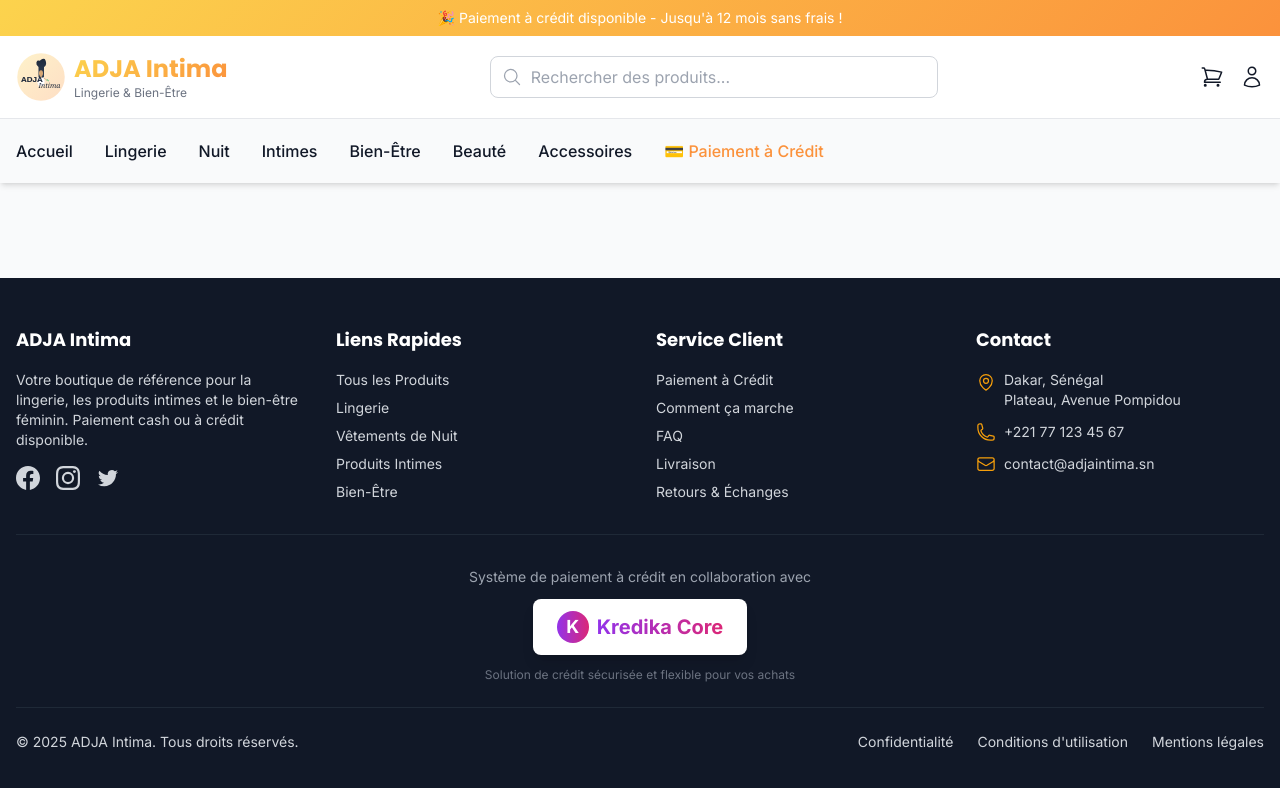
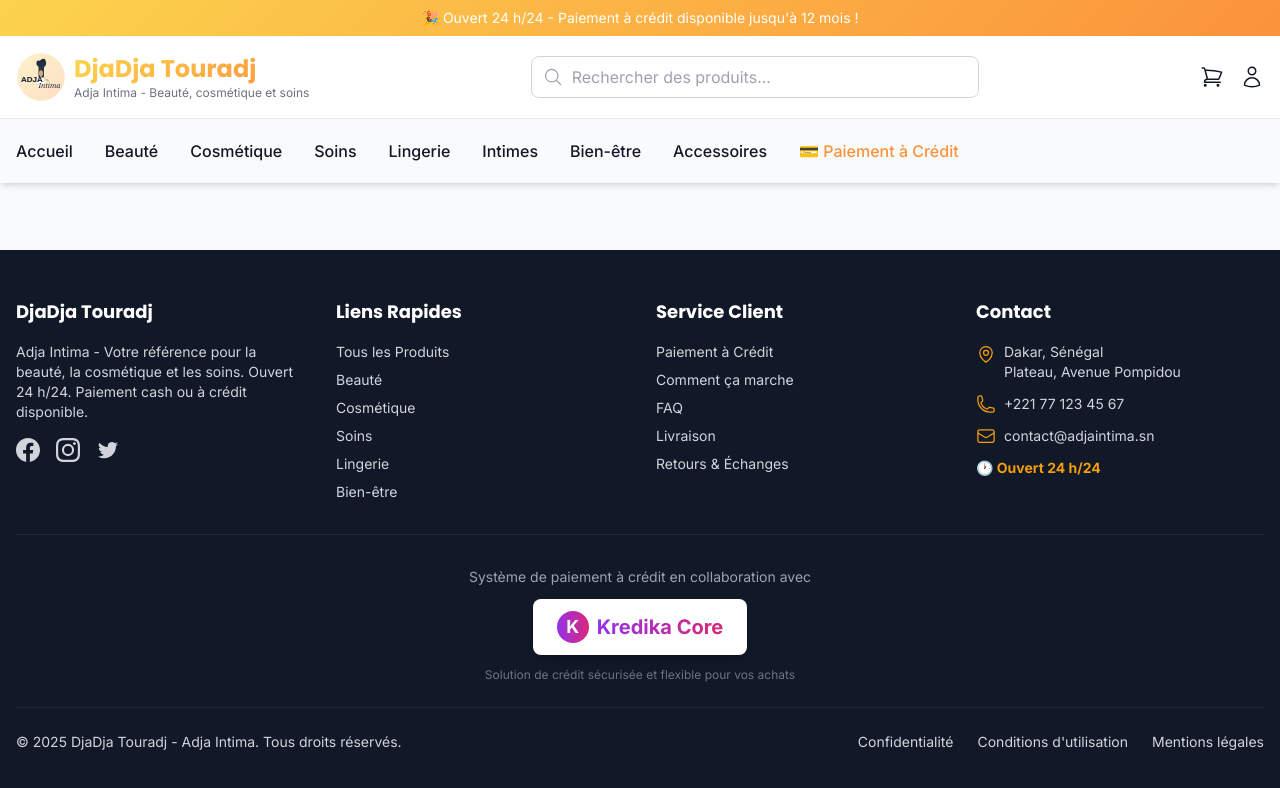
Before and after one commit to Laminito/maguisha_beauty, a React (Vite) app: page /checkout in a window 1280 px wide. Shown: the top 788 px of the page. Built offline with nearby package versions, Linux system fonts and the light colour scheme.

Commit message:
Mise à jour branding: DjaDja Touradj - Adja Intima - Beauté, cosmétique et soins - Ouvert 24h/24

```diff
--- a/index.html
+++ b/index.html
@@ -4,7 +4,7 @@
     <meta charset="UTF-8" />
     <link rel="icon" type="image/svg+xml" href="/vite.svg" />
     <meta name="viewport" content="width=device-width, initial-scale=1.0" />
-    <title>ADJA Intima - Lingerie & Bien-Être</title>
+    <title>DjaDja Touradj - Adja Intima - Beauté, cosmétique et soins</title>
   </head>
   <body>
     <div id="root"></div>
--- a/src/components/layout/Footer.tsx
+++ b/src/components/layout/Footer.tsx
@@ -10,10 +10,10 @@
         <div className="grid grid-cols-1 md:grid-cols-2 lg:grid-cols-4 gap-8">
           {/* About */}
           <div>
-            <h3 className="text-white font-heading font-bold text-lg mb-4">ADJA Intima</h3>
+            <h3 className="text-white font-heading font-bold text-lg mb-4">DjaDja Touradj</h3>
             <p className="text-sm mb-4">
-              Votre boutique de référence pour la lingerie, les produits intimes et le bien-être féminin.
-              Paiement cash ou à crédit disponible.
+              Adja Intima - Votre référence pour la beauté, la cosmétique et les soins.
+              Ouvert 24 h/24. Paiement cash ou à crédit disponible.
             </p>
             <div className="flex gap-4">
               <a href="#" className="hover:text-primary transition-colors">
@@ -41,10 +41,11 @@
             <h3 className="text-white font-heading font-bold text-lg mb-4">Liens Rapides</h3>
             <ul className="space-y-2 text-sm">
               <li><Link to="/products" className="hover:text-primary transition-colors">Tous les Produits</Link></li>
+              <li><Link to="/products?category=beauty" className="hover:text-primary transition-colors">Beauté</Link></li>
+              <li><Link to="/products?category=cosmetic" className="hover:text-primary transition-colors">Cosmétique</Link></li>
+              <li><Link to="/products?category=care" className="hover:text-primary transition-colors">Soins</Link></li>
               <li><Link to="/products?category=lingerie" className="hover:text-primary transition-colors">Lingerie</Link></li>
-              <li><Link to="/products?category=sleepwear" className="hover:text-primary transition-colors">Vêtements de Nuit</Link></li>
-              <li><Link to="/products?category=intimate" className="hover:text-primary transition-colors">Produits Intimes</Link></li>
-              <li><Link to="/products?category=wellness" className="hover:text-primary transition-colors">Bien-Être</Link></li>
+              <li><Link to="/products?category=wellness" className="hover:text-primary transition-colors">Bien-être</Link></li>
             </ul>
           </div>
 
@@ -76,6 +77,9 @@
                 <EnvelopeIcon className="w-5 h-5 text-primary flex-shrink-0" />
                 <span>contact@adjaintima.sn</span>
               </li>
+              <li className="text-sm mt-2">
+                <span className="font-bold text-primary">🕐 Ouvert 24 h/24</span>
+              </li>
             </ul>
           </div>
         </div>
@@ -104,7 +108,7 @@
 
           {/* Copyright & Links */}
           <div className="flex flex-col md:flex-row justify-between items-center gap-4 text-sm border-t border-gray-800 pt-6">
-            <p>&copy; {currentYear} ADJA Intima. Tous droits réservés.</p>
+            <p>&copy; {currentYear} DjaDja Touradj - Adja Intima. Tous droits réservés.</p>
             <div className="flex gap-6">
               <Link to="/privacy" className="hover:text-primary transition-colors">
                 Confidentialité
--- a/src/components/layout/Header.tsx
+++ b/src/components/layout/Header.tsx
@@ -12,11 +12,12 @@
   const [searchQuery, setSearchQuery] = useState('');
 
   const categories = [
+    { name: 'Beauté', path: '/products?category=beauty' },
+    { name: 'Cosmétique', path: '/products?category=cosmetic' },
+    { name: 'Soins', path: '/products?category=care' },
     { name: 'Lingerie', path: '/products?category=lingerie' },
-    { name: 'Nuit', path: '/products?category=sleepwear' },
     { name: 'Intimes', path: '/products?category=intimate' },
-    { name: 'Bien-Être', path: '/products?category=wellness' },
-    { name: 'Beauté', path: '/products?category=beauty' },
+    { name: 'Bien-être', path: '/products?category=wellness' },
     { name: 'Accessoires', path: '/products?category=accessories' },
   ];
 
@@ -32,7 +33,7 @@
       {/* Top Bar */}
       <div className="bg-gradient-primary text-white py-2">
         <div className="container mx-auto px-4 text-center text-sm">
-          🎉 Paiement à crédit disponible - Jusqu'à 12 mois sans frais !
+          🎉 Ouvert 24 h/24 - Paiement à crédit disponible jusqu'à 12 mois !
         </div>
       </div>
 
@@ -43,8 +44,8 @@
           <Link to="/" className="flex items-center gap-2">
             <AdjaIntimaLogo width={50} height={50} />
             <div className="hidden md:block">
-              <h1 className="text-2xl font-heading font-bold gradient-text">ADJA Intima</h1>
-              <p className="text-xs text-gray-500">Lingerie & Bien-Être</p>
+              <h1 className="text-2xl font-heading font-bold gradient-text">DjaDja Touradj</h1>
+              <p className="text-xs text-gray-500">Adja Intima - Beauté, cosmétique et soins</p>
             </div>
           </Link>
 
--- a/src/pages/Home.tsx
+++ b/src/pages/Home.tsx
@@ -23,12 +23,12 @@
         <div className="container mx-auto px-4 py-20 md:py-32 relative">
           <div className="max-w-3xl">
             <h1 className="font-heading font-bold text-4xl md:text-6xl mb-6 animate-fade-in">
-              ADJA Intima - Votre Bien-Être au Quotidien
+              DjaDja Touradj - Adja Intima
             </h1>
             <p className="text-xl md:text-2xl mb-8 opacity-90 animate-slide-up">
-              Lingerie raffinée, produits intimes et soins bien-être pour vous sublimer.
+              Beauté, cosmétique et soins pour sublimer votre bien-être au quotidien.
               <br />
-              <span className="font-bold">Paiement à crédit jusqu'à 12 mois !</span>
+              <span className="font-bold">Ouvert 24 h/24 - Paiement à crédit jusqu'à 12 mois !</span>
             </p>
             <div className="flex flex-wrap gap-4 animate-slide-up">
               <Link to="/products" className="btn bg-white text-primary hover:bg-gray-100 text-lg px-8 py-4">
@@ -53,7 +53,7 @@
               </div>
               <h3 className="font-heading font-bold text-xl mb-2">Qualité Premium</h3>
               <p className="text-gray-600">
-                Lingerie et produits intimes de haute qualité pour votre confort et votre élégance au quotidien
+                Produits de beauté, cosmétique et soins de haute qualité pour sublimer votre bien-être
               </p>
             </div>
 
@@ -71,9 +71,9 @@
               <div className="w-16 h-16 bg-gradient-primary rounded-full flex items-center justify-center mx-auto mb-4">
                 <TruckIcon className="w-8 h-8 text-white" />
               </div>
-              <h3 className="font-heading font-bold text-xl mb-2">Livraison Rapide</h3>
+              <h3 className="font-heading font-bold text-xl mb-2">Service 24/7</h3>
               <p className="text-gray-600">
-                Livraison gratuite à Dakar sous 24-48h. Service professionnel et soigné
+                Ouvert 24 h/24. Livraison gratuite à Dakar sous 24-48h. Service professionnel et soigné
               </p>
             </div>
           </div>
@@ -134,14 +134,24 @@
           <div className="grid grid-cols-2 md:grid-cols-3 lg:grid-cols-5 gap-4 md:gap-6">
             {[
               {
+                name: 'Beauté',
+                image: 'https://images.unsplash.com/photo-1512496015851-a90fb38ba796?w=500',
+                path: '/products?category=beauty',
+              },
+              {
+                name: 'Cosmétique',
+                image: 'https://images.unsplash.com/photo-1596462502278-27bfdc403348?w=500',
+                path: '/products?category=cosmetic',
+              },
+              {
+                name: 'Soins',
+                image: 'https://images.unsplash.com/photo-1608248543803-ba4f8c70ae0b?w=500',
+                path: '/products?category=care',
+              },
+              {
                 name: 'Lingerie',
                 image: 'https://images.unsplash.com/photo-1583225214464-9296029427aa?w=500',
                 path: '/products?category=lingerie',
-              },
-              {
-                name: 'Nuit',
-                image: 'https://images.unsplash.com/photo-1515886657613-9f3515b0c78f?w=500',
-                path: '/products?category=sleepwear',
               },
               {
                 name: 'Intimes',
@@ -150,13 +160,8 @@
               },
               {
                 name: 'Bien-être',
-                image: 'https://images.unsplash.com/photo-1608248543803-ba4f8c70ae0b?w=500',
+                image: 'https://images.unsplash.com/photo-1540555700478-4be289fbecef?w=500',
                 path: '/products?category=wellness',
-              },
-              {
-                name: 'Beauté',
-                image: 'https://images.unsplash.com/photo-1512496015851-a90fb38ba796?w=500',
-                path: '/products?category=beauty',
               },
               {
                 name: 'Accessoires',
```
